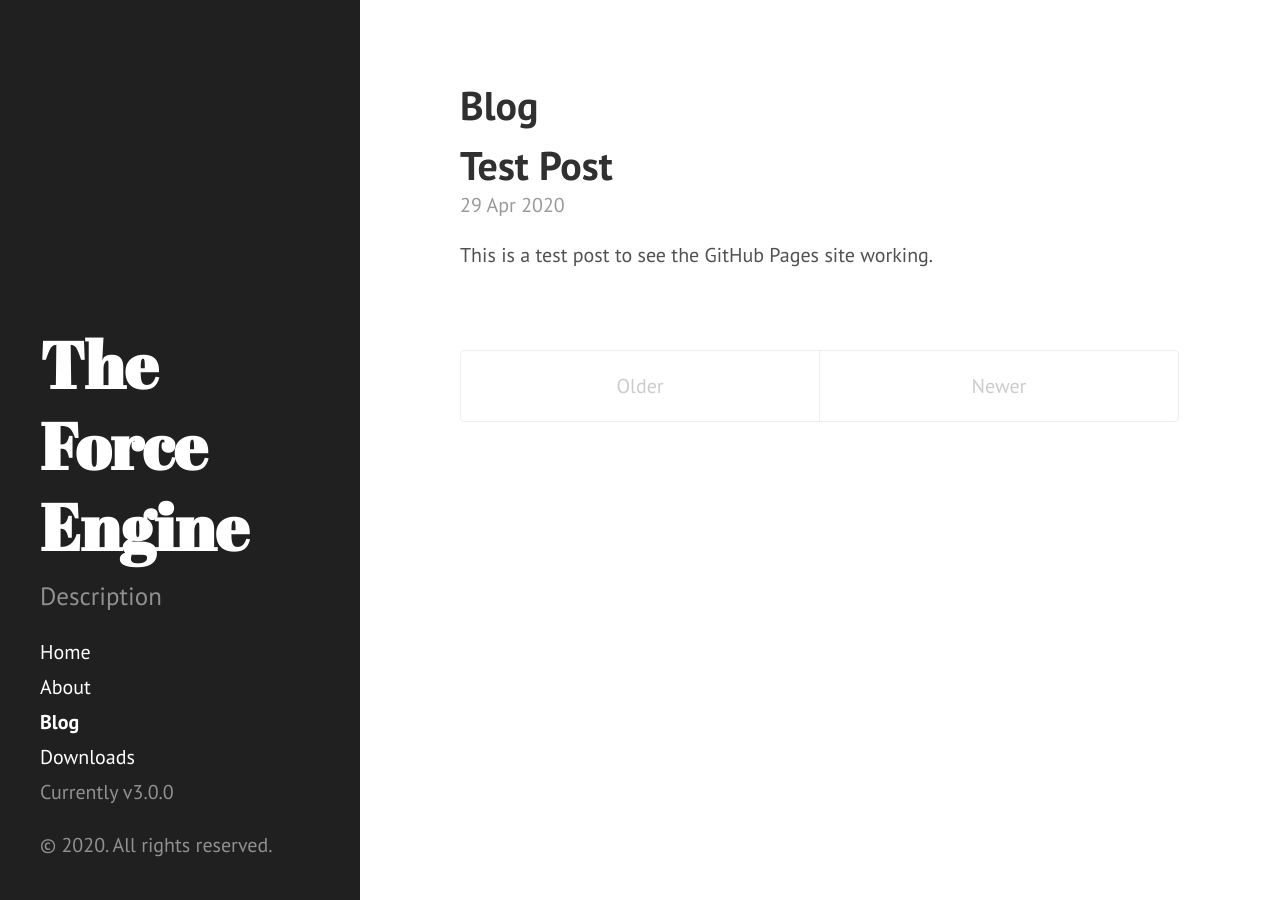
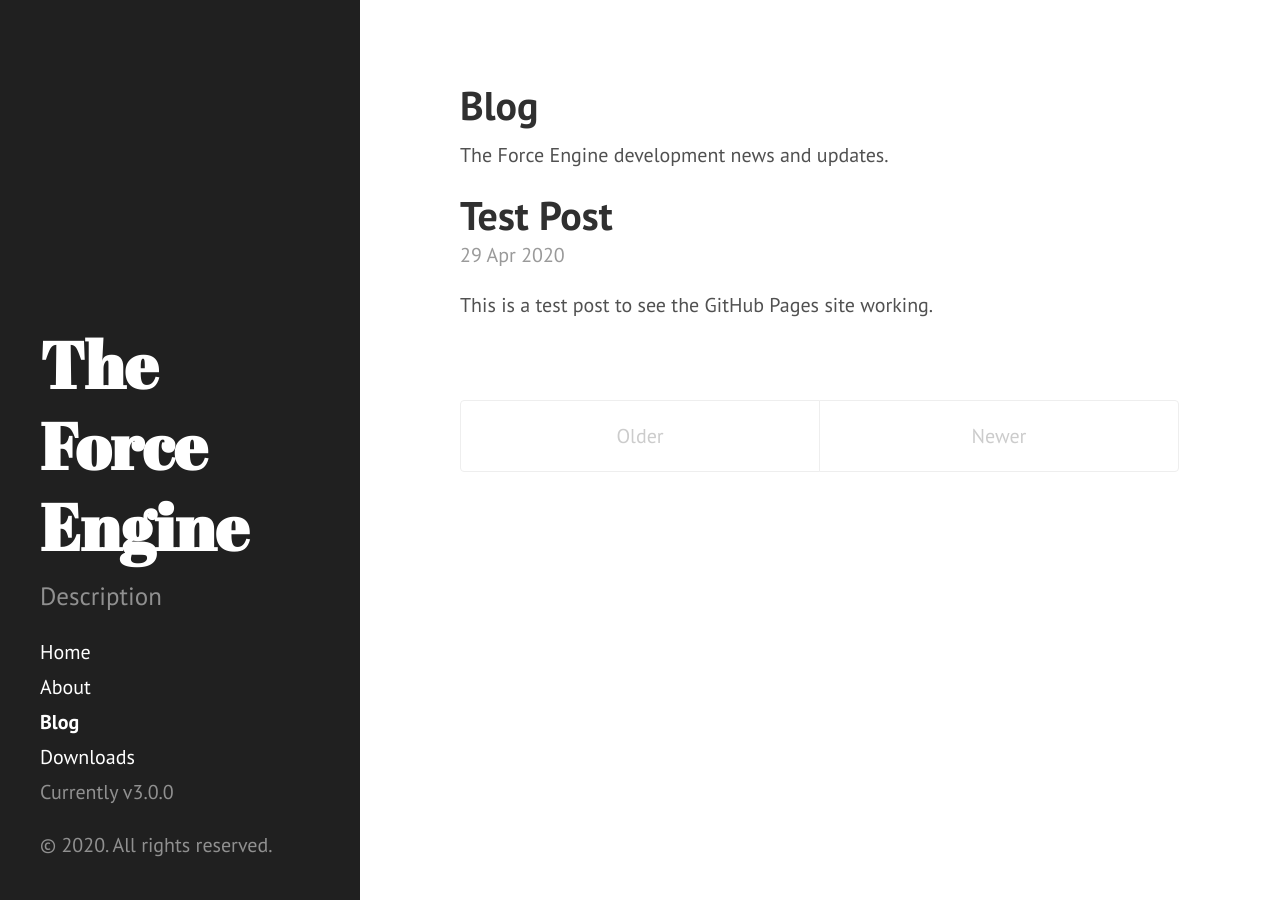
Before and after one commit to TheForceEngine/TheForceEngine.github.io, a Jekyll site: the page built from blog.md, in a window 1280 px wide. Built offline with Jekyll 4.4.1, drawn with Linux system fonts in a browser that asks for light colours.

Commit message:
Update blog.md

```diff
--- a/blog.md
+++ b/blog.md
@@ -2,6 +2,7 @@
 layout: page
 title: Blog
 ---
+The Force Engine development news and updates.
 
 <div class="posts">
   {% for post in site.posts %}
```
